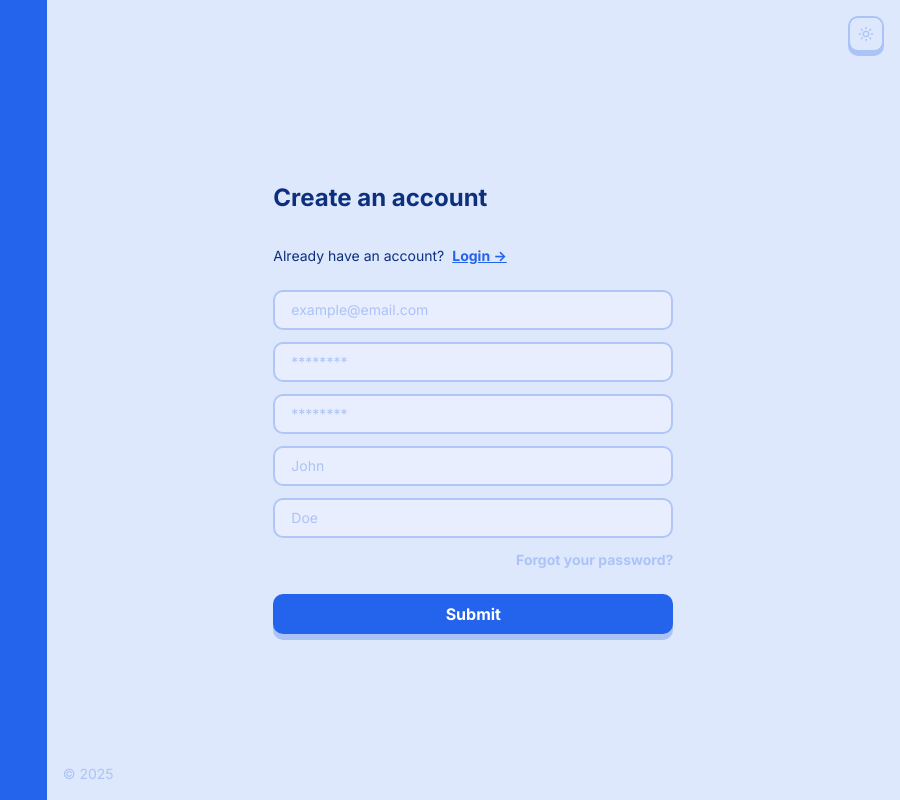
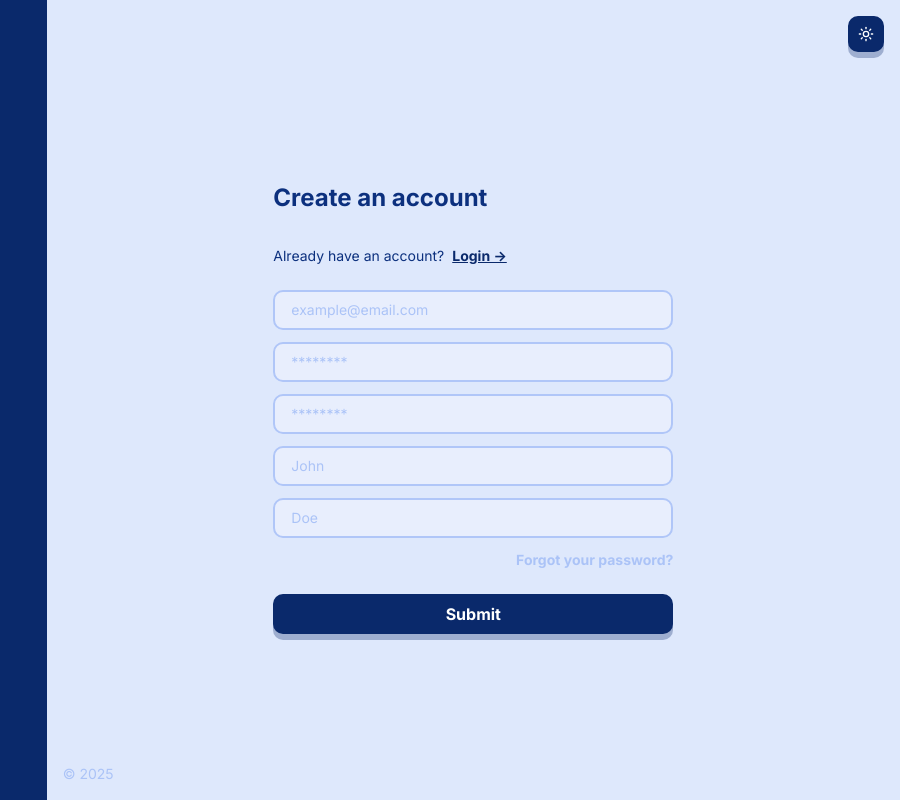
Before and after one commit to Personal-Investmets-Web-App/frontend, a Next.js app: page /register in a window 1280 px wide. Shown: the whole page, without its empty margins (380-1280 px from the left). Built offline with nearby package versions, Linux system fonts and the light colour scheme.

Commit message:
add redux

```diff
--- a/package.json
+++ b/package.json
@@ -17,6 +17,7 @@
     "@radix-ui/react-label": "^2.1.2",
     "@radix-ui/react-separator": "^1.1.2",
     "@radix-ui/react-slot": "^1.1.2",
+    "@reduxjs/toolkit": "^2.6.1",
     "class-variance-authority": "^0.7.1",
     "clsx": "^2.1.1",
     "lucide-react": "^0.486.0",
@@ -25,6 +26,7 @@
     "react": "^19.0.0",
     "react-dom": "^19.0.0",
     "react-hook-form": "^7.55.0",
+    "react-redux": "^9.2.0",
     "tailwind-merge": "^3.1.0",
     "tw-animate-css": "^1.2.5",
     "zod": "^3.24.2"
--- a/src/app/(auth)/login/login-form.tsx
+++ b/src/app/(auth)/login/login-form.tsx
@@ -8,11 +8,8 @@ import { Button } from "@/components/ui/button"
 import {
   Form,
   FormControl,
-  FormDescription,
   FormField,
   FormItem,
-  FormLabel,
-  FormMessage,
 } from "@/components/ui/form"
 import { Input } from "@/components/ui/input"
 import Link from "next/link"
@@ -99,7 +96,7 @@ export function LoginForm() {
           </div>
         </div>
         <div className="mt-6 flex flex-col gap-4">
-          <Button type="submit" className="w-full">
+          <Button type="submit" className="w-full" color="secondary">
             Access
           </Button>
         </div>
@@ -112,7 +109,7 @@ export function LoginForm() {
             <Separator orientation="horizontal" className="bg-muted-foreground" />
           </div>
         </div>
-        <Button className="w-full" variant="outline">
+        <Button className="w-full" variant="outline" color="primary">
           Sign in with Google
         </Button>
       </form>
--- a/src/app/globals.css
+++ b/src/app/globals.css
@@ -14,7 +14,7 @@
   --card-foreground: hsl(221 52% 0%);
   --border: hsl(221 12% 94%);
   --input: hsl(221 83% 83%);
-  --primary: hsl(221 83% 53%);
+  --primary: hsl(221 83% 23%);
   --primary-foreground: hsl(0 0% 100%);
   --secondary: hsl(41deg 97.18% 26.43%);
   --secondary-foreground: hsl(41 83% 13%);
--- a/src/app/layout.tsx
+++ b/src/app/layout.tsx
@@ -3,6 +3,8 @@ import type { Metadata } from "next"
 import { Inter } from "next/font/google"
 import "./globals.css"
 import { ThemeProvider } from "@/components/theme-provider"
+import StoreProvider from "@/store/store-provider"
+
 const inter = Inter({ subsets: ["latin"] })
 
 export const metadata: Metadata = {
@@ -24,7 +26,9 @@ export default function RootLayout({
           enableSystem
           disableTransitionOnChange
         >
-          {children}
+          <StoreProvider>
+            {children}
+          </StoreProvider>
         </ThemeProvider>
       </body>
     </html>
--- a/src/app/page.tsx
+++ b/src/app/page.tsx
@@ -1,5 +1,9 @@
+import Counter from "@/components/counter"
+
 export default function Login() {
   return (
-    <div>Home</div>
+    <div>
+      <Counter />
+    </div>
   )
 }
--- /dev/null
+++ b/src/components/counter.tsx
@@ -0,0 +1,21 @@
+"use client"
+
+import { useSelector, useDispatch} from "react-redux"
+import type { RootState, AppDispatch } from "@/store/store"
+import { increment, decrement, incrementByAmount } from "@/store/features/counterSlice"
+
+export default function Counter() {
+  const count  = useSelector((state: RootState) => state.counter.value)
+  const dispatch = useDispatch<AppDispatch>()
+
+  return (
+    <div className="flex flex-col items-center justify-center h-screen gap-4">
+      <h1 className="text-4xl font-bold">Counter: {count}</h1>
+      <div className="flex gap-4">
+        <button className="bg-blue-500 text-white px-4 py-2 rounded-md" onClick={() => dispatch(increment())}>Increment</button>
+        <button className="bg-red-500 text-white px-4 py-2 rounded-md" onClick={() => dispatch(decrement())}>Decrement</button>
+        <button className="bg-green-500 text-white px-4 py-2 rounded-md" onClick={() => dispatch(incrementByAmount(5))}>Increment by 5</button>
+      </div>
+    </div>
+  )
+}
--- a/src/components/ui/button.tsx
+++ b/src/components/ui/button.tsx
@@ -5,22 +5,24 @@ import { cva, type VariantProps } from "class-variance-authority"
 import { cn } from "@/lib/utils"
 
 const buttonVariants = cva(
-  "inline-flex items-center justify-center gap-2 whitespace-nowrap rounded-md text-sm font-medium transition-all disabled:pointer-events-none disabled:opacity-50 [&_svg]:pointer-events-none [&_svg:not([class*='size-'])]:size-4 shrink-0 [&_svg]:shrink-0 outline-none focus-visible:border-ring focus-visible:ring-ring/50 focus-visible:ring-[3px] aria-invalid:ring-destructive/20 dark:aria-invalid:ring-destructive/40 aria-invalid:border-destructive",
+  "inline-flex items-center justify-center gap-2 whitespace-nowrap rounded-md text-sm font-medium transition-all disabled:pointer-events-none disabled:opacity-50 [&_svg]:pointer-events-none [&_svg:not([class*='size-'])]:size-4 shrink-0 [&_svg]:shrink-0 outline-none focus-visible:border-ring focus-visible:ring-ring/50 focus-visible:ring-[3px] aria-invalid:ring-destructive/20 dark:aria-invalid:ring-destructive/40 aria-invalid:border-destructive font-bold text-md shadow-[0px_6px_0px_0px] hover:-translate-y-1 hover:shadow-[0px_8px_0px_0px] active:shadow-none active:translate-x-0 active:translate-y-0 transition-all duration-200",
   {
     variants: {
       variant: {
-        default:
-          "bg-primary text-primary-foreground shadow-xs hover:bg-primary/90",
-        primary: "bg-primary text-primary-foreground font-bold text-md shadow-(color:--color-muted-foreground) shadow-[0px_6px_0px_0px] hover:-translate-y-1 hover:shadow-[0px_8px_0px_0px] active:shadow-none active:translate-x-0 active:translate-y-0 transition-all duration-200",
+        primary: "",
         destructive:
           "bg-destructive text-white shadow-xs hover:bg-destructive/90 focus-visible:ring-destructive/20 dark:focus-visible:ring-destructive/40 dark:bg-destructive/60",
         outline:
-          "font-bold text-md shadow-(color:--color-muted-foreground) shadow-[0px_4px_0px_0px] hover:-translate-y-1 hover:shadow-[0px_6px_0px_0px] active:shadow-none active:translate-x-0 active:translate-y-0 transition-all duration-200 text-muted-foreground bg-background border-2 border-muted-foreground",
+          "border-2",
         secondary:
           "bg-secondary text-secondary-foreground shadow-xs hover:bg-secondary/80",
         ghost:
           "hover:bg-accent hover:text-accent-foreground dark:hover:bg-accent/50",
         link: "text-primary underline-offset-4 hover:underline",
+      },
+      color: {
+        primary: "bg-primary text-primary-foreground shadow-(color:--color-primary)/30 hover:bg-primary/90",
+        secondary: "bg-secondary text-background shadow-(color:--color-secondary)/30 hover:bg-secondary/90",
       },
       size: {
         default: "h-9 px-4 py-2 has-[>svg]:px-3",
@@ -32,7 +34,15 @@ const buttonVariants = cva(
     defaultVariants: {
       variant: "primary",
       size: "lg",
+      color: "primary",
     },
+    compoundVariants: [
+      {
+        variant: "outline",
+        color: "primary",
+        className: "border-primary",
+      },
+    ],
   }
 )
 
@@ -40,6 +50,7 @@ function Button({
   className,
   variant,
   size,
+  color,
   asChild = false,
   ...props
 }: React.ComponentProps<"button"> &
@@ -51,7 +62,7 @@ function Button({
   return (
     <Comp
       data-slot="button"
-      className={cn(buttonVariants({ variant, size, className }))}
+      className={cn(buttonVariants({ variant, size, color, className }))}
       {...props}
     />
   )
--- /dev/null
+++ b/src/store/features/counterSlice.ts
@@ -0,0 +1,30 @@
+import { createSlice } from "@reduxjs/toolkit"
+import type { PayloadAction } from "@reduxjs/toolkit"
+
+export interface CounterState {
+  value: number
+}
+
+const initialState: CounterState = {
+  value: 0,
+}
+
+export const counterSlice = createSlice({
+  name: "counter",
+  initialState,
+  reducers: {
+    increment: (state) => {
+      state.value += 1
+    },
+    decrement: (state) => {
+      state.value -= 1
+    },
+    incrementByAmount: (state, action: PayloadAction<number>) => {
+      state.value += action.payload
+    }
+  }
+})
+
+export const { increment, decrement, incrementByAmount } = counterSlice.actions
+
+export default counterSlice.reducer
--- /dev/null
+++ b/src/store/store-provider.tsx
@@ -0,0 +1,18 @@
+"use client"
+
+import { useRef } from "react"
+import { Provider } from "react-redux"
+import { makeStore, AppStore } from "./store"
+
+export default function StoreProvider({
+  children,
+}: {
+  children: React.ReactNode
+}) {
+  const storeRef = useRef<AppStore | null>(null)
+  if (!storeRef.current) {
+    storeRef.current = makeStore()
+  }
+
+  return <Provider store={storeRef.current}>{children}</Provider>
+}
--- /dev/null
+++ b/src/store/store.ts
@@ -0,0 +1,14 @@
+import { configureStore } from "@reduxjs/toolkit"
+import counterReducer from "./features/counterSlice"
+
+export const makeStore = () => {
+  return configureStore({
+    reducer: {
+      counter: counterReducer,
+    },
+  })
+}
+
+export type AppStore = ReturnType<typeof makeStore>;
+export type RootState = ReturnType<AppStore["getState"]>
+export type AppDispatch = AppStore["dispatch"]
```
Also changed, not shown: 1 other file (tests, documents, lock files or other folders).
